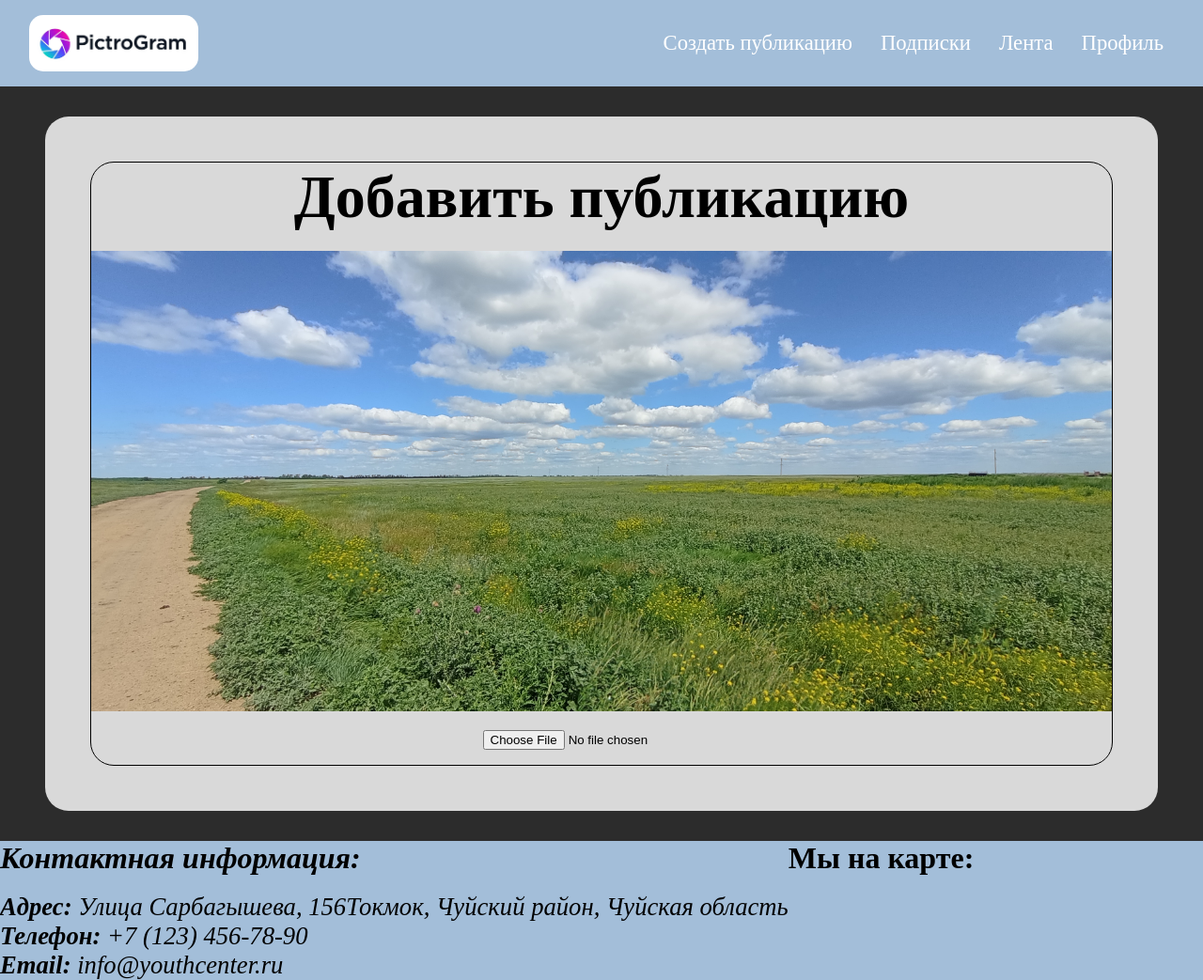
After one commit to Veyyr3/Project-PictroGram, a Django app: page /add_publication/ in a window 1280 px wide. The commit adds this page. Shown: the whole page at 94% size. Run offline with Django 5.2, Linux system fonts and the light colour scheme.

Commit message:
BE: linked to add_publication

```diff
--- a/APPS/image/templates/image/_header.html
+++ b/APPS/image/templates/image/_header.html
@@ -5,7 +5,7 @@
     <!--  верхний блок  -->
     <div id="header-top">
         <!--  логотип  -->
-        <a href="#">
+        <a href="{% url 'image:index' %}">
             <div id="container-main-logo">
                 <img class="isimage" src="{% static 'page_pictures/PictroGram_logo.jpg' %}" alt="Логотип ЦДЮ" />
             </div>
@@ -20,7 +20,7 @@
             <nav>
                 <ul>
                     <li>
-                        <a href="#" class="nav_button">
+                        <a href="{% url 'image:add_publication' %}" class="nav_button">
                             Создать публикацию
                         </a>
                     </li>
--- /dev/null
+++ b/APPS/image/templates/image/add_image.html
@@ -0,0 +1,16 @@
+{% extends 'image/base.html' %}
+{% load static %}
+
+
+{% block content %}
+    <section class="container-add-publication">
+        <h2>Добавить публикацию</h2>
+
+        <div class="container-img">
+            <img src="{% static 'page_pictures/test.jpg' %}" alt="">
+        </div>
+
+        <!-- добавить фото -->
+        <input type="file">
+    </section>
+{% endblock content %}
--- /dev/null
+++ b/APPS/image/urls.py
@@ -0,0 +1,13 @@
+# products/urls.py
+from django.urls import path
+
+# контроллеры
+from image.views import index, add_publication
+
+# имя приложения
+app_name = 'image'
+
+urlpatterns = [
+    path('', index, name='index'),
+    path('add_publication/', add_publication, name='add_publication')
+]
--- a/APPS/image/views.py
+++ b/APPS/image/views.py
@@ -3,3 +3,6 @@ from django.shortcuts import render
 # Create your views here.
 def index(request):
     return render(request, 'image/index.html')
+
+def add_publication(request):
+    return render(request, 'image/add_image.html')
--- a/PictroGram_Backend/urls.py
+++ b/PictroGram_Backend/urls.py
@@ -5,12 +5,12 @@ from django.conf.urls.static import static
 from django.conf import settings
 
 # импорт контроллеров
-from APPS.image.views import index
+from APPS.image.views import index # главная страница
 
 urlpatterns = [
     path('admin/', admin.site.urls),
-    path('', index, name='index'),
-    # path('products/', include('products.urls', namespace='products')),
+    # path('', index, name='index'),
+    path('', include('image.urls', namespace='image')),
     # path('users/', include('users.urls', namespace='users'))
 ]
 
```
Also changed, not shown: APPS/image/templates/image/_comment_text.html (deleted).
